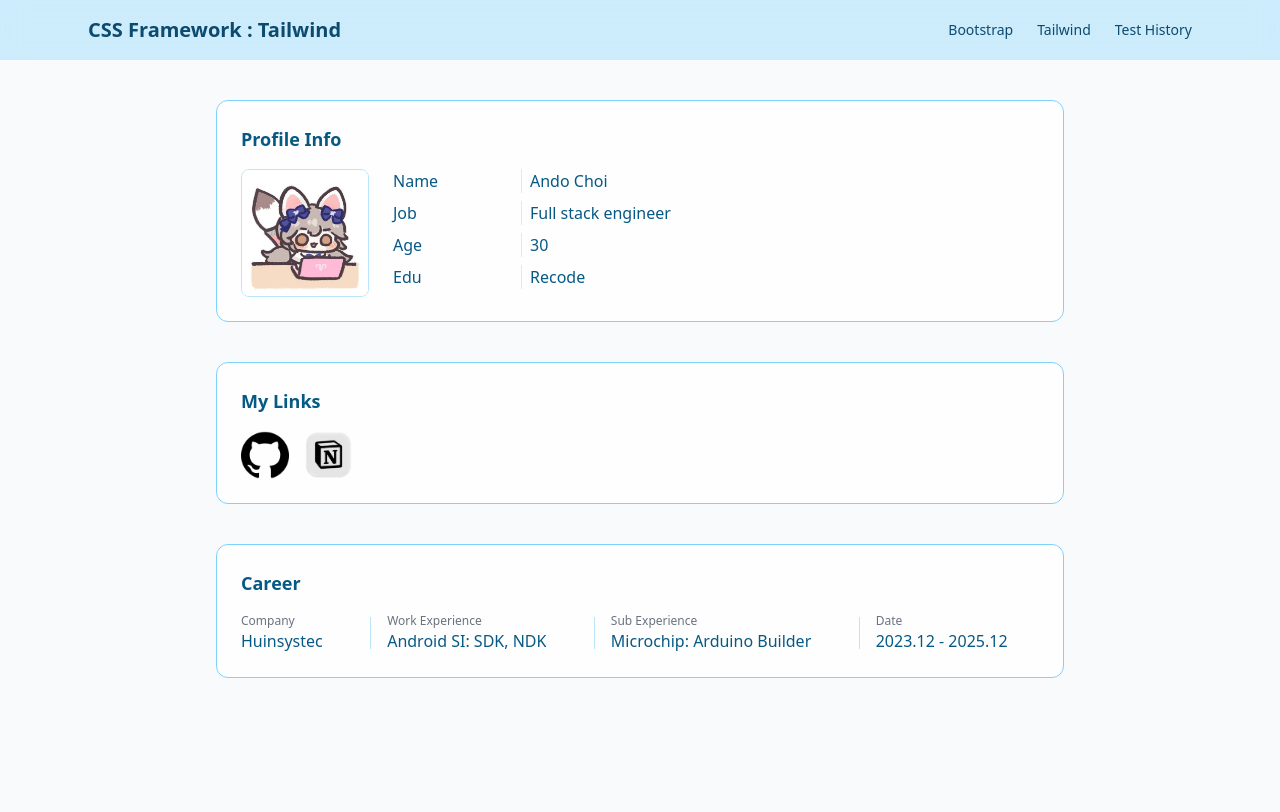
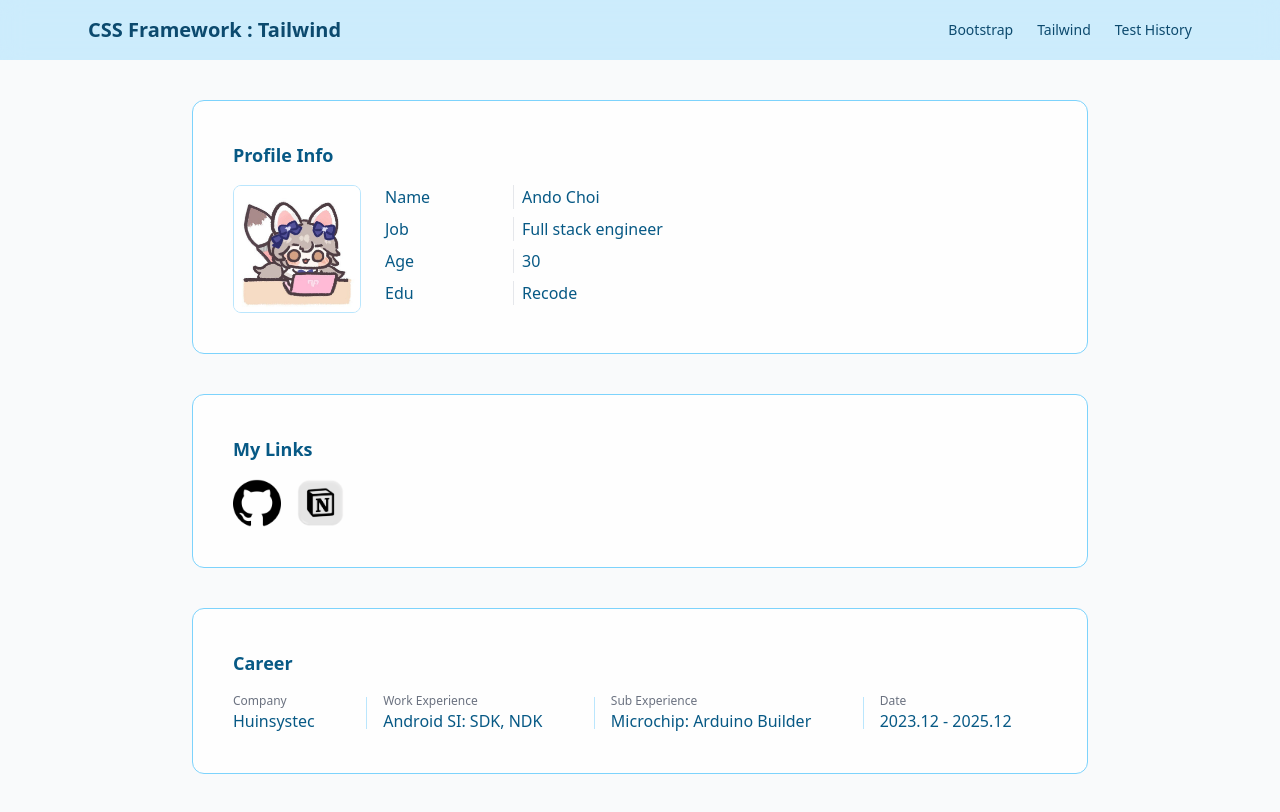
Before and after one commit to andoricano/PrivateLab, a website: page CssFrameworkCompare/tailwind.html in a window 1280 px wide. Drawn offline with nearby package versions, Linux system fonts and the light colour scheme.

Commit message:
[fix] tailwind card 크기 지정 방식 변경

```diff
--- a/CssFrameworkCompare/tailwind.html
+++ b/CssFrameworkCompare/tailwind.html
@@ -45,8 +45,7 @@
 
     <main>
         <section>
-            <div class="max-w-4xl mx-auto px-6 py-10">
-                <div class="flex flex-col border border-sky-300 rounded-xl bg-white/80 p-6">
+            <div class="max-w-4xl my-10 mx-auto border border-sky-300 rounded-xl bg-white/80 p-10 flex flex-col ">
                 <p class="text-lg font-semibold mb-4">Profile Info</p>
 
                 <div class="flex gap-6 items-start min-w-[500px]">
@@ -75,13 +74,11 @@
 
                 </div>
 
-                </div>
         </section>
 
         <section>
 
-            <div class="max-w-4xl mx-auto px-6 pb-10">
-                <div class="flex flex-col border border-sky-300 rounded-xl bg-white/80 p-6">
+            <div class="max-w-4xl my-10 mx-auto border border-sky-300 rounded-xl bg-white/80 p-10 flex flex-col ">
                 <div class="text-lg font-semibold mb-4">My Links</div>
 
                 <div class="flex gap-6 items-start min-w-[500px]">
@@ -99,7 +96,6 @@
 
                 </div>
             </div>
-            </div>
         </section>
     </main>
 
@@ -107,8 +103,7 @@
 
 
 
-        <div class="max-w-4xl mx-auto px-6 pb-10">
-            <div class="flex flex-col border border-sky-300 rounded-xl bg-white/80 p-6">
+        <div class="max-w-4xl my-10 mx-auto border border-sky-300 rounded-xl bg-white/80 p-10 flex flex-col">
             <div class="text-lg font-semibold mb-4">Career</div>
 
             <div class="grid grid-cols-[auto_1px_auto_1px_auto_1px_auto] gap-x-4 items-center w-full">
@@ -141,7 +136,6 @@
 
             </div>
         </div>
-        </div>
 
 
     </footer>
```
Lines whose indentation alone changed are shown as unchanged.
